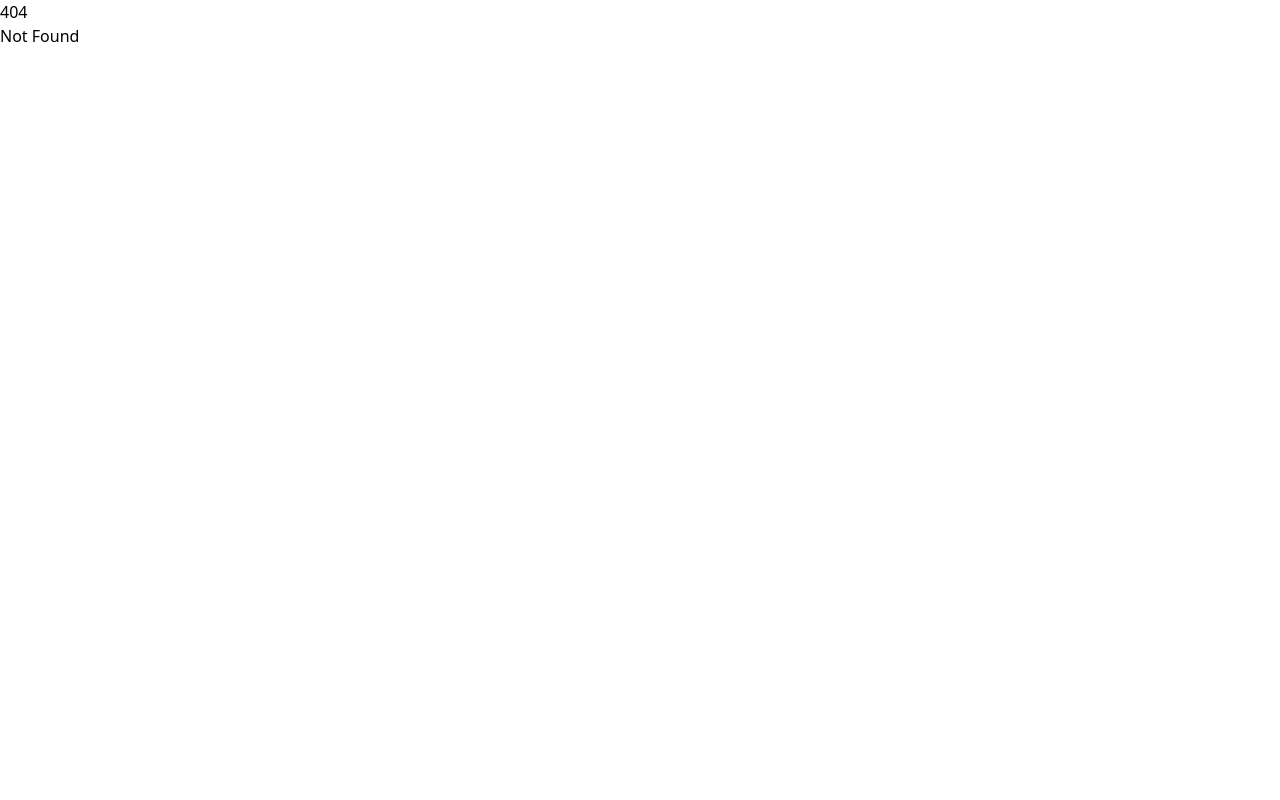
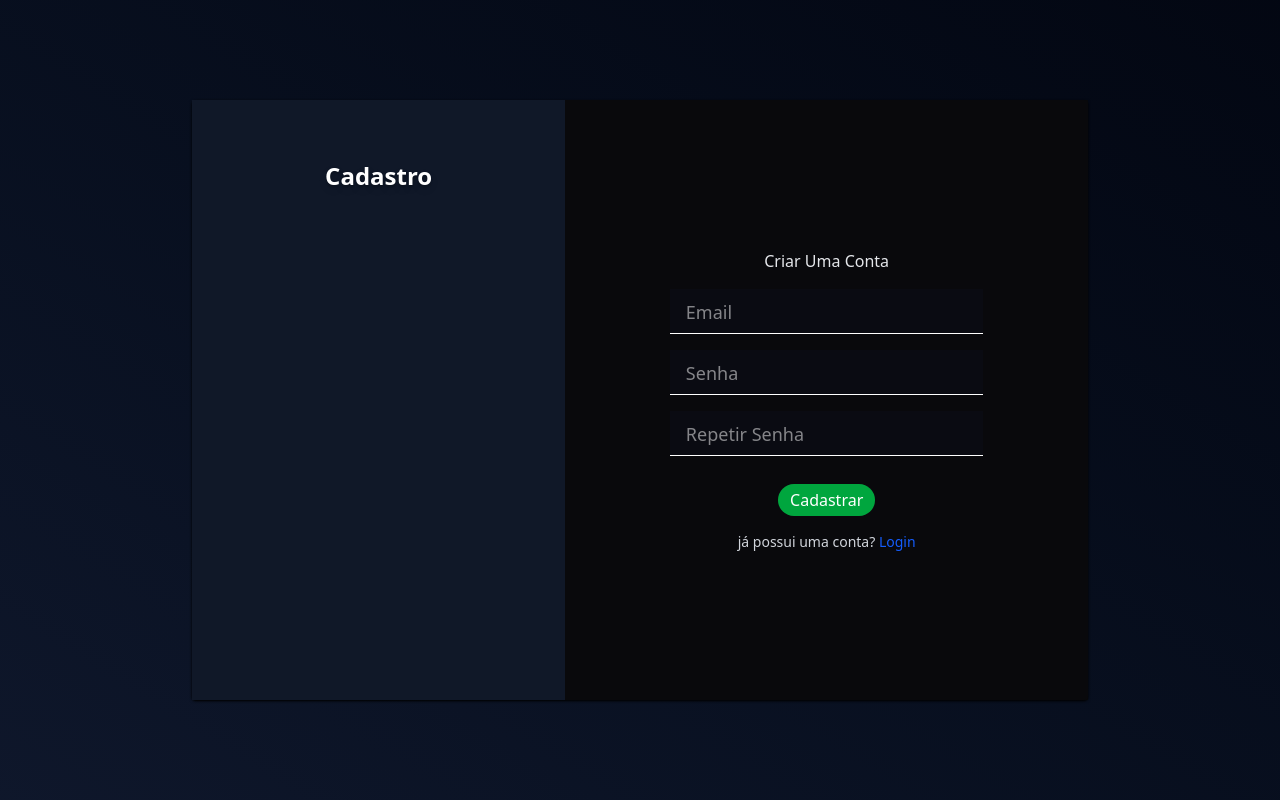
Before and after one commit to BryanFernanDESdev/Rhythm-ProjetoEntra21, a SvelteKit app in the folder frontend/: page /cadastro in a window 1280 px wide. Before the commit this address had no page. Built offline with nearby package versions, Linux system fonts and the light colour scheme.

Commit message:
feat(frontend): adds the login screen and also the sign in page

```diff
--- a/frontend/src/lib/components/metronome.svelte
+++ b/frontend/src/lib/components/metronome.svelte
@@ -1,6 +1,6 @@
 <script>
-	import Settings from './Settings.svelte';
-	import Tempo from '$lib/Tempo.svelte';
+	import Settings from './metronome-partials/Settings.svelte';
+	import Tempo from './metronome-partials/Tempo.svelte';
 
 	let none = $state(true);
 	let bpm = $state(120)
--- a/frontend/src/lib/components/nav-partials/HamburguerMenu.svelte
+++ b/frontend/src/lib/components/nav-partials/HamburguerMenu.svelte
@@ -3,7 +3,7 @@
 
 </script>
 
-<a onclick={(none = !none)} key aria-label="Menu button">
+<button onclick={(none = !none)} key aria-label="Menu button">
 	<svg
 		xmlns="http://www.w3.org/2000/svg"
 		viewBox="0 0 24 24"
@@ -16,4 +16,4 @@
 			clip-rule="evenodd"
 		/>
 	</svg>
-</a>
+</button>
--- a/frontend/src/lib/components/playlist.svelte
+++ b/frontend/src/lib/components/playlist.svelte
@@ -1,5 +1,5 @@
 <script>
-	import Settings from './Settings.svelte';
+	import Settings from './metronome-partials/Settings.svelte';
 
 	let none = $state(true);
 </script>
--- a/frontend/src/routes/+page.svelte
+++ b/frontend/src/routes/+page.svelte
@@ -1,7 +1,14 @@
 <script>
     import Nav from '$lib/components/nav.svelte'
     import Background from '$lib/components/background.svelte'
+	import Metronome from '$lib/components/metronome.svelte';
+	import Playlist from '$lib/components/playlist.svelte';
 </script>
 
 <Nav />
 <Background />
+
+<main class="flex max-w-screen max-h-screen h-screen w-screen pt-10">
+    <Playlist />
+    <Metronome />
+</main>
--- /dev/null
+++ b/frontend/src/routes/cadastro/+page.svelte
@@ -0,0 +1,60 @@
+<script>
+	import Background from '$lib/components/background.svelte';
+</script>
+
+<Background />
+
+<div
+	class="bg-linear-to-tr fixed bottom-0 left-0 right-0 top-0 -z-10 from-slate-900 to-gray-950"
+></div>
+
+<main class="flex h-screen w-screen items-center justify-center">
+	<section
+		class="w-4xl flex h-[600px] max-h-[75dvh] max-w-5xl rounded bg-gray-950 shadow-sm shadow-black"
+	>
+		<div class="flex-2/6 h-full bg-gray-900 p-5">
+			<h2
+				class="text-shadow-lg mt-10 text-center font-sans text-2xl font-semibold text-white hover:underline"
+			>
+				Cadastro
+			</h2>
+		</div>
+		<div
+			class="flex-2/4 flex h-full flex-col items-center justify-center gap-4 bg-neutral-950/80 text-white"
+		>
+			<p class="capitalize text-gray-200">Criar uma Conta</p>
+			<input
+				type="email"
+				name="email"
+				id="email"
+				placeholder="Email"
+				class="w-[60%] border-b bg-gray-900/20 px-4 pb-2 pt-3 outline-none placeholder:text-lg focus:bg-gray-900"
+			/>
+			<input
+				type="password"
+				name="senha"
+				id="senha"
+				placeholder="Senha"
+				class="w-[60%] border-b bg-gray-900/20 px-4 pb-2 pt-3 outline-none placeholder:text-lg focus:bg-gray-900"
+			/>
+			<input
+				type="password"
+				name="senha"
+				id="senha"
+				placeholder="Repetir Senha"
+				class="w-[60%] border-b bg-gray-900/20 px-4 pb-2 pt-3 outline-none placeholder:text-lg focus:bg-gray-900"
+			/>
+			<div class="mt-3 flex gap-3">
+				<button
+					class=" rounded-full bg-green-600 hover:cursor-pointer hover:bg-green-500 active:border-green-500 active:bg-green-600 p-1 px-3"
+					>Cadastrar</button
+				>
+			</div>
+			<p class="text-sm text-gray-300">
+				já possui uma conta? <a href="/Login" class="text-shadow-2xs text-blue-600 hover:underline"
+					>Login</a
+				>
+			</p>
+		</div>
+	</section>
+</main>
--- a/frontend/src/routes/login/+page.svelte
+++ b/frontend/src/routes/login/+page.svelte
@@ -1,30 +1,85 @@
 <script>
-  let username = '';
-  let password = '';
+	import Background from '$lib/components/background.svelte';
 </script>
 
-<div class="h-screen bg-gradient-to-r from-white to-green-600 flex justify-center items-center">
-  <div class="bg-zinc-900 p-8 rounded-lg shadow-2xl w-72 text-center">
-    <h2 class="text-white text-2xl mb-5">Login</h2>
+<Background />
+
+<div
+	class="bg-linear-to-tr fixed bottom-0 left-0 right-0 top-0 -z-10 from-slate-900 to-gray-950"
+></div>
+
+<main class="flex h-screen w-screen items-center justify-center">
+	<section
+		class="w-4xl flex h-[600px] max-h-[75dvh] max-w-5xl rounded bg-gray-950 shadow-sm shadow-black"
+	>
+		<div
+			class="flex-2/6 h-full bg-gray-900 bg-[url(https://www.festivalpro.com/articles/1568.png)] bg-cover bg-center"
+		>
+			<div class="relative bottom-0 left-0 right-0 top-0 h-full w-full bg-gray-950/70">
+				<h2
+					class="text-shadow-lg pt-10 text-center font-sans text-2xl font-semibold text-white hover:underline"
+				>
+					Login
+				</h2>
+			</div>
+		</div>
+		<div
+			class="flex-2/4 flex h-full flex-col items-center justify-center gap-4 bg-neutral-950/80 text-white"
+		>
+			<p class="capitalize text-gray-200">Entrar com uma conta</p>
 			<input
 				type="text"
-      bind:value={username}
-      placeholder="Username"
-      class="w-full p-2 mb-3 rounded border-none outline-none"
+				name="usuario"
+				id="usuario"
+				placeholder="Usuario"
+				class="w-[60%] border-b bg-gray-900/20 px-4 py-2 outline-none placeholder:text-lg focus:bg-gray-900"
 			/>
 			<input
 				type="password"
-      bind:value={password}
-      placeholder="Password"
-      class="w-full p-2 mb-3 rounded border-none outline-none"
+				name="senha"
+				id="senha"
+				placeholder="Senha"
+				class="w-[60%] border-b bg-gray-900/20 px-4 py-2 outline-none placeholder:text-lg focus:bg-gray-900"
 			/>
-    <div class="mt-4 flex justify-center space-x-4">
-      <button class="bg-transparent border-none">
-        <img src="/icon1.png" alt="Icon 1" class="w-8 h-8" />
-      </button>
-      <button class="bg-transparent border-none">
-        <img src="/icon2.png" alt="Icon 2" class="w-8 h-8" />
-      </button>
+
+			<div class="mt-3 flex gap-3">
+				<a href="/Login"
+					><img
+						class="size-5"
+						src="https://cdn-icons-png.flaticon.com/512/3669/3669986.png"
+						alt="spotify logo"
+					/></a
+				>
+				<a href="/Login"
+					><img
+						class="size-5"
+						src="https://cdn-icons-png.flaticon.com/512/300/300221.png"
+						alt="google logo"
+					/></a
+				>
+				<a href="/Login"
+					><img
+						class="size-5"
+						src="https://cdn-icons-png.flaticon.com/512/5968/5968764.png "
+						alt="facebook logo"
+					/></a
+				>
 			</div>
+			<div class="flex items-center justify-center gap-5">
+				<button
+					class="h-7 w-20 rounded-full bg-green-600 hover:cursor-pointer hover:bg-green-500 active:border-green-500 active:bg-green-600"
+					>Login</button
+				>
+				<button
+					class="h-7 w-20 rounded-full bg-blue-600 hover:cursor-pointer hover:bg-blue-500 active:bg-blue-600"
+					href="/cadastro">Cadastrar</button
+				>
 			</div>
+			<p class="text-sm text-gray-300">
+				não lembrar a senha? <a href="/Login" class="text-shadow-2xs text-blue-600 hover:underline"
+					>Redefinir senha</a
+				>
+			</p>
 		</div>
+	</section>
+</main>
```
Lines whose indentation alone changed are shown as unchanged.
